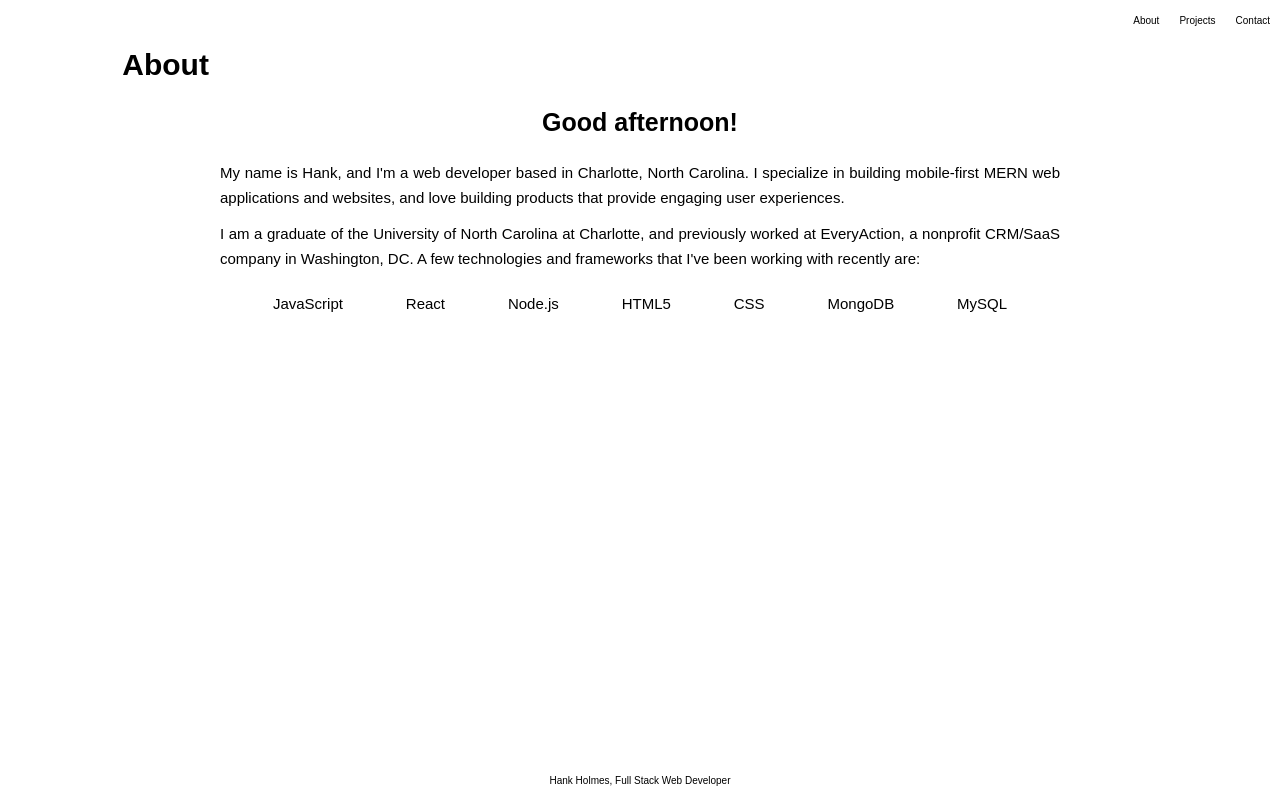
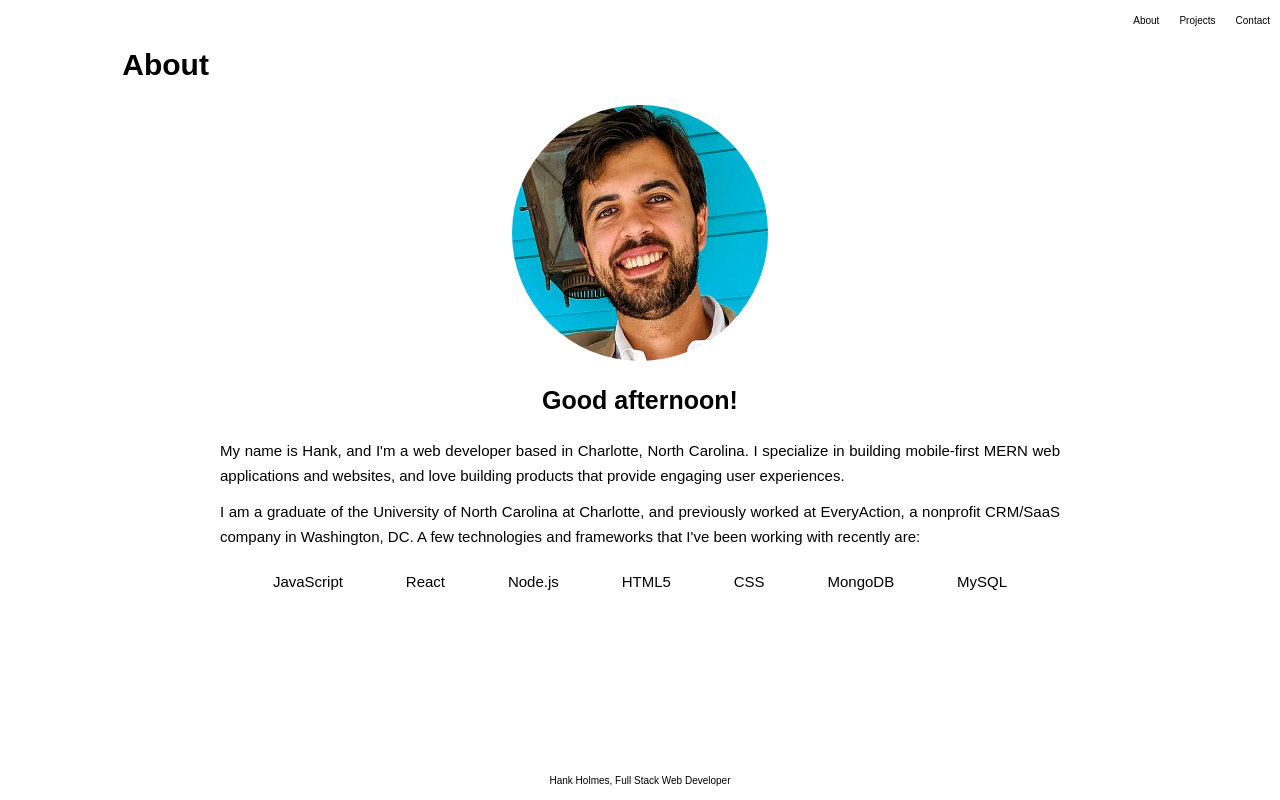
Before and after one commit to HHH-603/V1_Portfolio, a React (Create React App) app in the folder v1_portfolio/: page / in a window 1280 px wide. Built offline with nearby package versions, Linux system fonts and the light colour scheme.

Commit message:
Added my profile picture in the About section back in, now that the Header text is properly lined up on the left side with the paragraph below.

```diff
--- a/v1_portfolio/src/pages/About/index.js
+++ b/v1_portfolio/src/pages/About/index.js
@@ -1,6 +1,6 @@
 import React from "react";
 import Header from "../../components/Header/index";
-// import ProfilePicture from "../../images/profile-picture.png";
+import ProfilePicture from "../../images/profile-picture.png";
 import AboutContainer from "../../components/About-Container/index";
 import AboutDetails from "../../components/About-Details";
 import SkillSet from "../../components/Skill-Set/index";
@@ -28,9 +28,9 @@ const About = () => {
                 <Header>
                     <h1>About</h1>
                 </Header>
-                {/* <div className="profile-picture-container">
+                <div className="profile-picture-container">
                     <img src={ProfilePicture} alt="profile" className="profile-picture" />
-                </div> */}
+                </div>
                 <AboutDetails>
                     <h2 className="greeting">{greeting()}</h2>
                     <div className="about-details">
```
